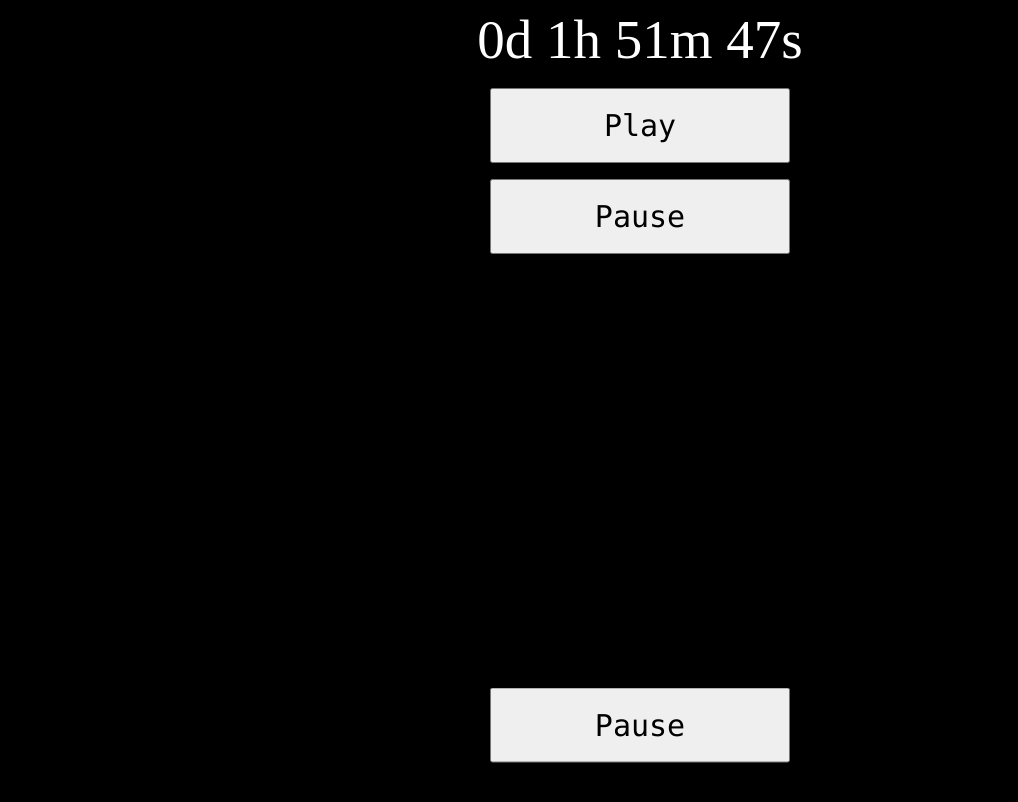
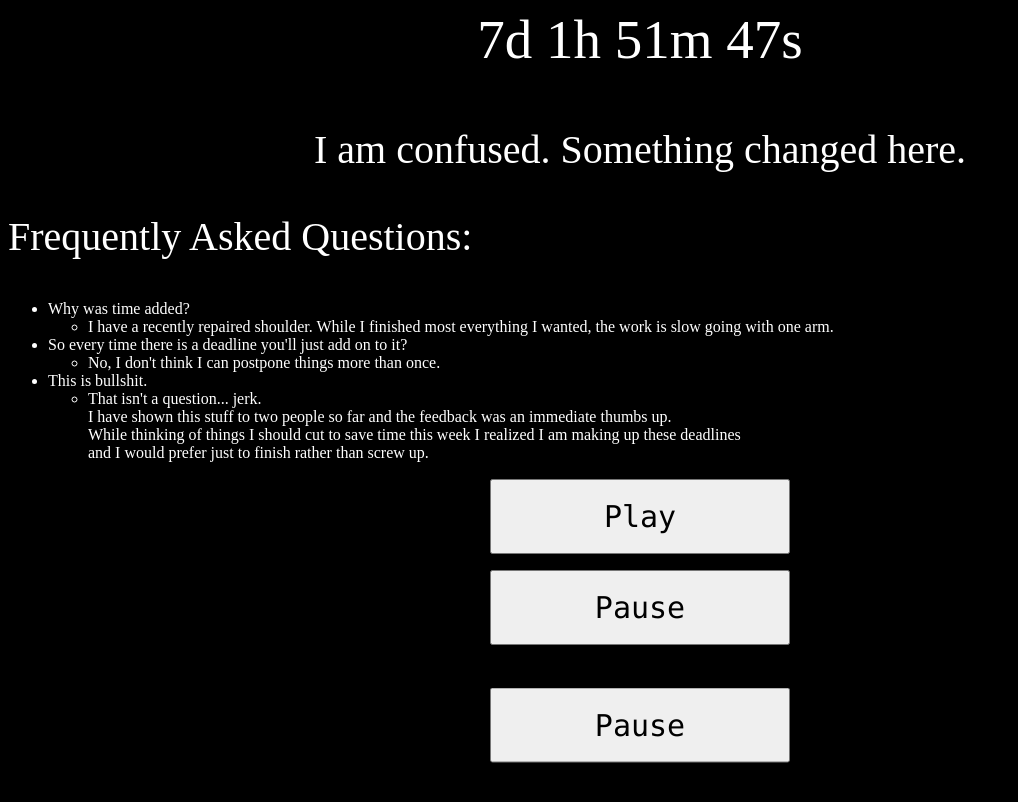
Before and after one commit to zamboni33/zamboni33.github.io, a plain HTML site: page index.html in a window 1280 px wide. Shown: the top 802 px of the page, without its empty margins (0-1018 px from the left). Drawn offline with Linux system fonts and the light colour scheme.

Commit message:
Updated timer. Postponed because of my shoulder.

```diff
--- a/index.html
+++ b/index.html
@@ -73,6 +73,27 @@ body {
 
 <p id="demo" style="font-size: 55px; text-align: center; color:white"></p>
 
+<p style="font-size: 40px; text-align: center; color:white">I am confused. Something changed here.</p>
+
+<p style="font-size: 40px; color:white">Frequently Asked Questions:</p>
+<ul style="color:white">
+  <li>Why was time added?
+    <ul>
+      <li>I have a recently repaired shoulder. While I finished most everything I wanted, the work is slow going with one arm.</li>
+    </ul>
+  </li>
+  <li>So every time there is a deadline you'll just add on to it?
+    <ul>
+      <li>No, I don't think I can postpone things more than once.</li>
+    </ul>
+  </li>
+  <li>This is bullshit.
+    <ul>
+      <li>That isn't a question... jerk. <br>I have shown this stuff to two people so far and the feedback was an immediate thumbs up. <br>While thinking of things I should cut to save time this week I realized I am making up these deadlines <br>and I would prefer just to finish rather than screw up.</li>
+    </ul>
+  </li>
+</ul>
+
 <div class="container">
   <div class="vertical-center">
     <div class="test2">
@@ -111,7 +132,7 @@ body {
 <!-- Adding JavaScript code -->
 <script>
     // Converting string to required date format
-    let deadline = new Date("Jul 16, 2025 20:00:00")
+    let deadline = new Date("Jul 23, 2025 20:00:00")
         .getTime();
 
     // To call defined fuction every second
```
